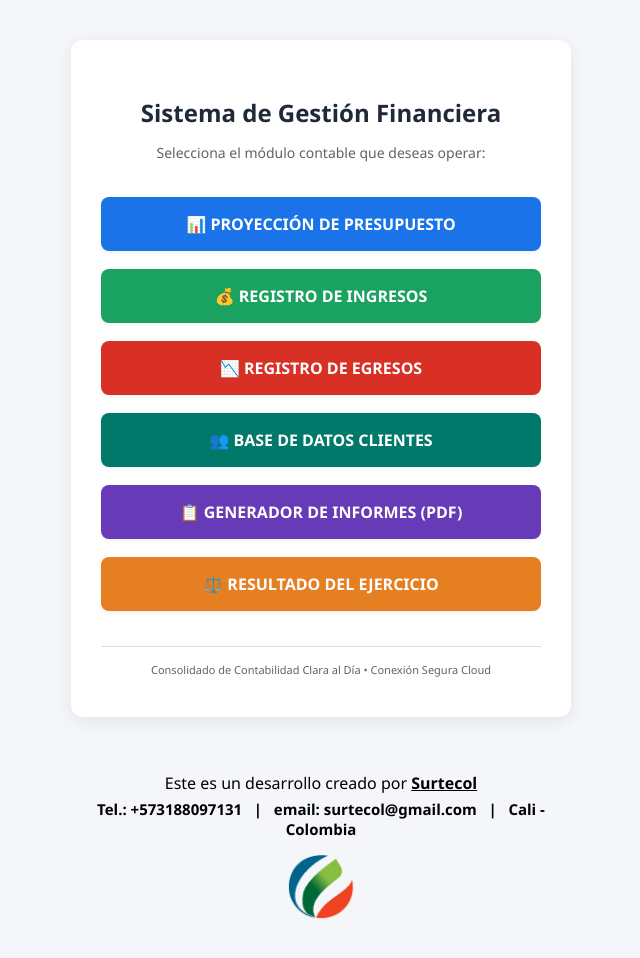
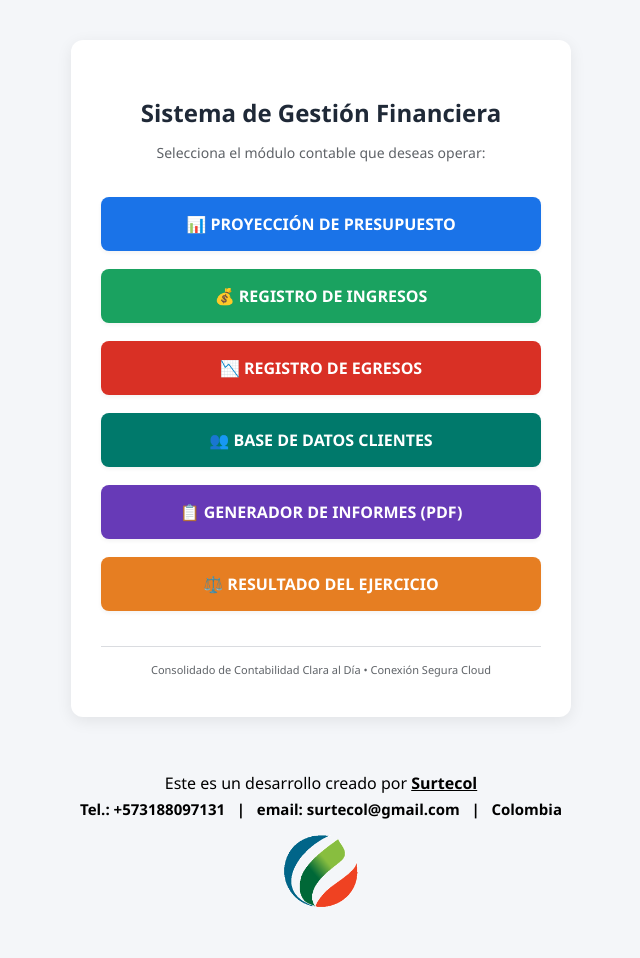
Before and after one commit to contabilidadclaraaldia-sudo/contabilidad-, a plain HTML site: page menu.html in a window 1280 px wide. Shown: the whole page, without its empty margins (319-959 px from the left). Drawn offline with Linux system fonts and the light colour scheme.

Commit message:
Update menu.html

```diff
--- a/menu.html
+++ b/menu.html
@@ -127,7 +127,7 @@
         }
 
         .surtecol-logo-container img {
-            width: 70px;
+            width: 80px; /* Tamaño optimizado para el isotipo de Surtecol */
             height: auto;
             display: inline-block;
         }
@@ -175,10 +175,10 @@
         Este es un desarrollo creado por <strong style="text-decoration: underline;">Surtecol</strong>
     </p>
     <p style="font-size: 15px; font-weight: bold;">
-        Tel.: +573188097131 &nbsp;&nbsp;|&nbsp;&nbsp; email: surtecol@gmail.com &nbsp;&nbsp;|&nbsp;&nbsp; Cali - Colombia
+        Tel.: +573188097131 &nbsp;&nbsp;|&nbsp;&nbsp; email: surtecol@gmail.com &nbsp;&nbsp;|&nbsp;&nbsp; Colombia
     </p>
     <div class="surtecol-logo-container">
-        <img src="logo1.png" alt="Logo Surtecol" />
+        <img src="logo1.png?v=2" alt="Logo Surtecol" onerror="this.src='logo1.PNG?v=2'" />
     </div>
 </div>
 
```
